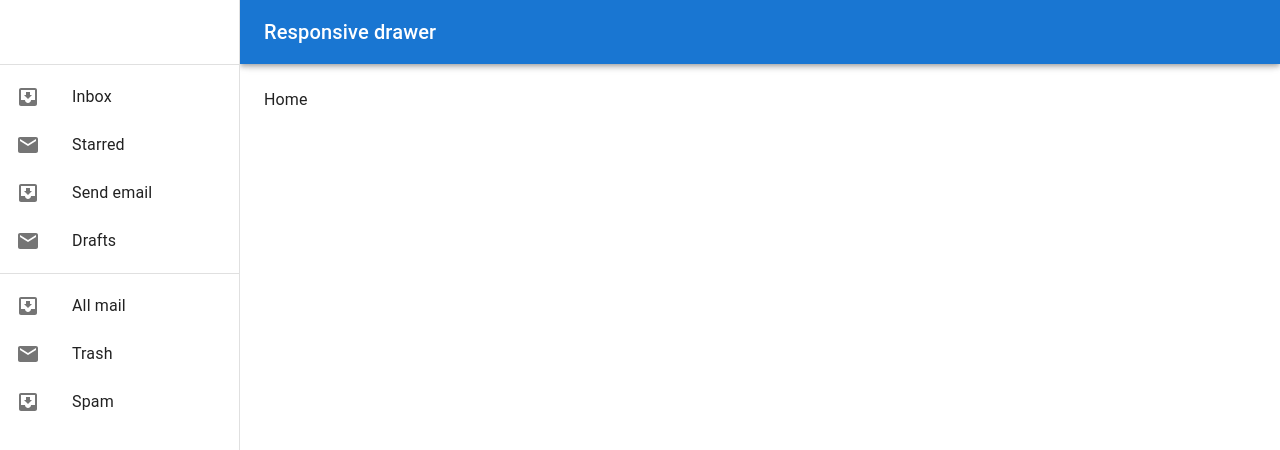
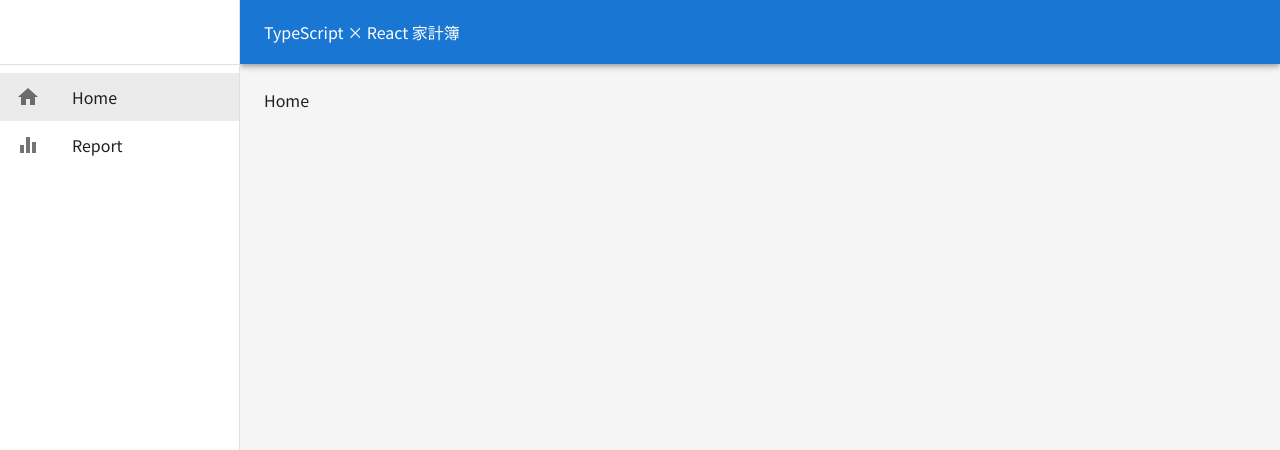
Before and after one commit to Yuto299/Household-app, a React (Create React App) app: page / in a window 1280 px wide. Shown: the top 450 px of the page. Built offline with nearby package versions, Linux system fonts and the light colour scheme.

Commit message:
second commit

```diff
--- a/public/index.html
+++ b/public/index.html
@@ -5,16 +5,16 @@
     <link rel="icon" href="%PUBLIC_URL%/favicon.ico" />
     <meta name="viewport" content="width=device-width, initial-scale=1" />
     <meta name="theme-color" content="#000000" />
-    <meta
-      name="description"
-      content="Web site created using create-react-app"
-    />
+    <meta name="description" content="Web site created using create-react-app" />
     <link rel="apple-touch-icon" href="%PUBLIC_URL%/logo192.png" />
     <!--
       manifest.json provides metadata used when your web app is installed on a
       user's mobile device or desktop. See https://developers.google.com/web/fundamentals/web-app-manifest/
     -->
     <link rel="manifest" href="%PUBLIC_URL%/manifest.json" />
+    <link rel="preconnect" href="https://fonts.googleapis.com" />
+    <link rel="preconnect" href="https://fonts.gstatic.com" crossorigin />
+    <link href="https://fonts.googleapis.com/css2?family=Noto+Sans+JP:wght@400;500;700&display=swap" rel="stylesheet" />
     <!--
       Notice the use of %PUBLIC_URL% in the tags above.
       It will be replaced with the URL of the `public` folder during the build.
--- a/src/App.tsx
+++ b/src/App.tsx
@@ -1,13 +1,17 @@
-import React from 'react';
 import './App.css';
 import { Route, BrowserRouter as Router, Routes } from 'react-router-dom';
 import Home from './pages/Home';
 import Report from './pages/Report';
 import NoMatch from './pages/NoMatch';
-import AppLayout from './components/layout/AppLayout';
+import AppLayout from './components/layout/common/Layout/Layout/AppLayout';
+import { theme } from './theme/theme';
+import { ThemeProvider } from '@emotion/react';
+import { CssBaseline } from '@mui/material';
 
 function App() {
   return (
+    <ThemeProvider theme={theme}>
+      <CssBaseline />
       <Router>
         <Routes>
           <Route path='/' element={<AppLayout />}>
@@ -17,6 +21,7 @@
           </Route>
         </Routes>
       </Router>
+    </ThemeProvider>
   );
 }
 
--- a/src/components/layout/AppLayout.tsx
+++ /dev/null
@@ -1,132 +0,0 @@
-import * as React from 'react';
-import AppBar from '@mui/material/AppBar';
-import Box from '@mui/material/Box';
-import CssBaseline from '@mui/material/CssBaseline';
-import Divider from '@mui/material/Divider';
-import Drawer from '@mui/material/Drawer';
-import IconButton from '@mui/material/IconButton';
-import InboxIcon from '@mui/icons-material/MoveToInbox';
-import List from '@mui/material/List';
-import ListItem from '@mui/material/ListItem';
-import ListItemButton from '@mui/material/ListItemButton';
-import ListItemIcon from '@mui/material/ListItemIcon';
-import ListItemText from '@mui/material/ListItemText';
-import MailIcon from '@mui/icons-material/Mail';
-import MenuIcon from '@mui/icons-material/Menu';
-import Toolbar from '@mui/material/Toolbar';
-import Typography from '@mui/material/Typography';
-import { Outlet } from 'react-router-dom';
-
-const drawerWidth = 240;
-
-export default function ResponsiveDrawer() {
-  const [mobileOpen, setMobileOpen] = React.useState(false);
-  const [isClosing, setIsClosing] = React.useState(false);
-
-  const handleDrawerClose = () => {
-    setIsClosing(true);
-    setMobileOpen(false);
-  };
-
-  const handleDrawerTransitionEnd = () => {
-    setIsClosing(false);
-  };
-
-  const handleDrawerToggle = () => {
-    if (!isClosing) {
-      setMobileOpen(!mobileOpen);
-    }
-  };
-
-  const drawer = (
-    <div>
-      <Toolbar />
-      <Divider />
-      <List>
-        {['Inbox', 'Starred', 'Send email', 'Drafts'].map((text, index) => (
-          <ListItem key={text} disablePadding>
-            <ListItemButton>
-              <ListItemIcon>{index % 2 === 0 ? <InboxIcon /> : <MailIcon />}</ListItemIcon>
-              <ListItemText primary={text} />
-            </ListItemButton>
-          </ListItem>
-        ))}
-      </List>
-      <Divider />
-      <List>
-        {['All mail', 'Trash', 'Spam'].map((text, index) => (
-          <ListItem key={text} disablePadding>
-            <ListItemButton>
-              <ListItemIcon>{index % 2 === 0 ? <InboxIcon /> : <MailIcon />}</ListItemIcon>
-              <ListItemText primary={text} />
-            </ListItemButton>
-          </ListItem>
-        ))}
-      </List>
-    </div>
-  );
-
-  return (
-    <Box sx={{ display: 'flex' }}>
-      <CssBaseline />
-      {/* ヘッダー */}
-      <AppBar
-        position='fixed'
-        sx={{
-          width: { sm: `calc(100% - ${drawerWidth}px)` },
-          ml: { sm: `${drawerWidth}px` },
-        }}
-      >
-        <Toolbar>
-          <IconButton
-            color='inherit'
-            aria-label='open drawer'
-            edge='start'
-            onClick={handleDrawerToggle}
-            sx={{ mr: 2, display: { sm: 'none' } }}
-          >
-            <MenuIcon />
-          </IconButton>
-          <Typography variant='h6' noWrap component='div'>
-            Responsive drawer
-          </Typography>
-        </Toolbar>
-      </AppBar>
-      {/* サイドバー */}
-      <Box component='nav' sx={{ width: { sm: drawerWidth }, flexShrink: { sm: 0 } }} aria-label='mailbox folders'>
-        {/* モバイル用 */}
-        <Drawer
-          variant='temporary'
-          open={mobileOpen}
-          onTransitionEnd={handleDrawerTransitionEnd}
-          onClose={handleDrawerClose}
-          ModalProps={{
-            keepMounted: true, // Better open performance on mobile.
-          }}
-          sx={{
-            display: { xs: 'block', sm: 'none' },
-            '& .MuiDrawer-paper': { boxSizing: 'border-box', width: drawerWidth },
-          }}
-        >
-          {drawer}
-        </Drawer>
-        {/* PC用 */}
-        <Drawer
-          variant='permanent'
-          sx={{
-            display: { xs: 'none', sm: 'block' },
-            '& .MuiDrawer-paper': { boxSizing: 'border-box', width: drawerWidth },
-          }}
-          open
-        >
-          {drawer}
-        </Drawer>
-      </Box>
-      {/* メインコンテンツ */}
-      <Box component='main' sx={{ flexGrow: 1, p: 3, width: { sm: `calc(100% - ${drawerWidth}px)` } }}>
-        <Toolbar />
-        <Outlet />
-      </Box>
-    </Box>
-  );
-}
--- /dev/null
+++ b/src/components/layout/common/Layout/Layout/AppLayout.tsx
@@ -0,0 +1,71 @@
+import * as React from 'react';
+import AppBar from '@mui/material/AppBar';
+import Box from '@mui/material/Box';
+import CssBaseline from '@mui/material/CssBaseline';
+import IconButton from '@mui/material/IconButton';
+import MenuIcon from '@mui/icons-material/Menu';
+import Toolbar from '@mui/material/Toolbar';
+import Typography from '@mui/material/Typography';
+import { Outlet } from 'react-router-dom';
+import Sidebar from '../common/Sidebar';
+const drawerWidth = 240;
+
+export default function AppLayout() {
+  const [mobileOpen, setMobileOpen] = React.useState(false);
+  const [isClosing, setIsClosing] = React.useState(false);
+
+  const handleDrawerClose = () => {
+    setIsClosing(true);
+    setMobileOpen(false);
+  };
+
+  const handleDrawerTransitionEnd = () => {
+    setIsClosing(false);
+  };
+
+  const handleDrawerToggle = () => {
+    if (!isClosing) {
+      setMobileOpen(!mobileOpen);
+    }
+  };
+
+  return (
+    <Box sx={{ display: 'flex', bgcolor: (theme) => theme.palette.grey[100], minHeight: '100vh' }}>
+      <CssBaseline />
+      {/* ヘッダー */}
+      <AppBar
+        position='fixed'
+        sx={{
+          width: { sm: `calc(100% - ${drawerWidth}px)` },
+          ml: { sm: `${drawerWidth}px` },
+        }}
+      >
+        <Toolbar>
+          <IconButton
+            color='inherit'
+            aria-label='open drawer'
+            edge='start'
+            onClick={handleDrawerToggle}
+            sx={{ mr: 2, display: { sm: 'none' } }}
+          >
+            <MenuIcon />
+          </IconButton>
+          <Typography variant='h6' noWrap component='div'>
+            TypeScript × React 家計簿
+          </Typography>
+        </Toolbar>
+      </AppBar>
+      <Sidebar
+        drawerWidth={drawerWidth}
+        mobileOpen={mobileOpen}
+        handleDrawerClose={handleDrawerClose}
+        handleDrawerTransitionEnd={handleDrawerTransitionEnd}
+      />
+      {/* メインコンテンツ */}
+      <Box component='main' sx={{ flexGrow: 1, p: 3, width: { sm: `calc(100% - ${drawerWidth}px)` } }}>
+        <Toolbar />
+        <Outlet />
+      </Box>
+    </Box>
+  );
+}
--- /dev/null
+++ b/src/components/layout/common/Layout/common/Sidebar.tsx
@@ -0,0 +1,111 @@
+import {
+  Box,
+  Divider,
+  Drawer,
+  List,
+  ListItem,
+  ListItemButton,
+  ListItemIcon,
+  ListItemText,
+  Toolbar,
+} from '@mui/material';
+import HomeIcon from '@mui/icons-material/Home';
+import EqualizerIcon from '@mui/icons-material/Equalizer';
+import { NavLink } from 'react-router-dom';
+import { CSSProperties } from 'react';
+
+interface SidebarProps {
+  drawerWidth: number;
+  mobileOpen: boolean;
+  handleDrawerClose: () => void;
+  handleDrawerTransitionEnd: () => void;
+} //typeの方が定義できる方の種類が多い
+
+interface menuItem {
+  text: string;
+  path: string;
+  icon: React.ComponentType;
+}
+
+const Sidebar = ({ drawerWidth, mobileOpen, handleDrawerClose, handleDrawerTransitionEnd }: SidebarProps) => {
+  const MenuItems: menuItem[] = [
+    { text: 'Home', path: '/', icon: HomeIcon },
+    { text: 'Report', path: '/report', icon: EqualizerIcon },
+  ];
+
+  const baseLinkStyle: CSSProperties = {
+    textDecoration: 'none',
+    color: 'inherit',
+    display: 'block',
+  };
+
+  const activeLinkStyle: CSSProperties = {
+    backgroundColor: 'rgba(0, 0, 0, 0.08)',
+  };
+
+  const drawer = (
+    <div>
+      <Toolbar />
+      <Divider />
+      <List>
+        {MenuItems.map((item, index) => (
+          <NavLink
+            key={item.text} //ユニークなキー、indexでもOK!
+            to={item.path}
+            style={({ isActive }) => {
+              console.log('選択されたメニューは', item.text, isActive);
+              return {
+                ...baseLinkStyle, //これだけで展開できる
+                ...(isActive ? activeLinkStyle : {}),
+              };
+            }}
+          >
+            <ListItem key={index} disablePadding>
+              <ListItemButton>
+                <ListItemIcon>
+                  {/* {index % 2 === 0 ? <InboxIcon /> : <MailIcon />} */}
+                  <item.icon />
+                </ListItemIcon>
+                <ListItemText primary={item.text} />
+              </ListItemButton>
+            </ListItem>
+          </NavLink>
+        ))}
+      </List>
+    </div>
+  );
+
+  return (
+    <Box component='nav' sx={{ width: { sm: drawerWidth }, flexShrink: { sm: 0 } }} aria-label='mailbox folders'>
+      {/* モバイル用 */}
+      <Drawer
+        variant='temporary'
+        open={mobileOpen}
+        onTransitionEnd={handleDrawerTransitionEnd}
+        onClose={handleDrawerClose}
+        ModalProps={{
+          keepMounted: true, // Better open performance on mobile.
+        }}
+        sx={{
+          display: { xs: 'block', sm: 'none' },
+          '& .MuiDrawer-paper': { boxSizing: 'border-box', width: drawerWidth },
+        }}
+      >
+        {drawer}
+      </Drawer>
+      {/* PC用 */}
+      <Drawer
+        variant='permanent'
+        sx={{
+          display: { xs: 'none', sm: 'block' },
+          '& .MuiDrawer-paper': { boxSizing: 'border-box', width: drawerWidth },
+        }}
+        open
+      >
+        {drawer}
+      </Drawer>
+    </Box>
+  );
+};
+
+export default Sidebar;
--- /dev/null
+++ b/src/theme/theme.ts
@@ -0,0 +1,10 @@
+import { createTheme } from '@mui/material';
+
+export const theme = createTheme({
+  typography: {
+    fontFamily: 'Noto Sans JP, Roboto, "Helvetica Neue, Arial, sans-serif',
+    fontWeightRegular: 400,
+    fontWeightMedium: 500,
+    fontWeightBold: 700,
+  },
+});
```
Lines whose indentation alone changed are shown as unchanged.
